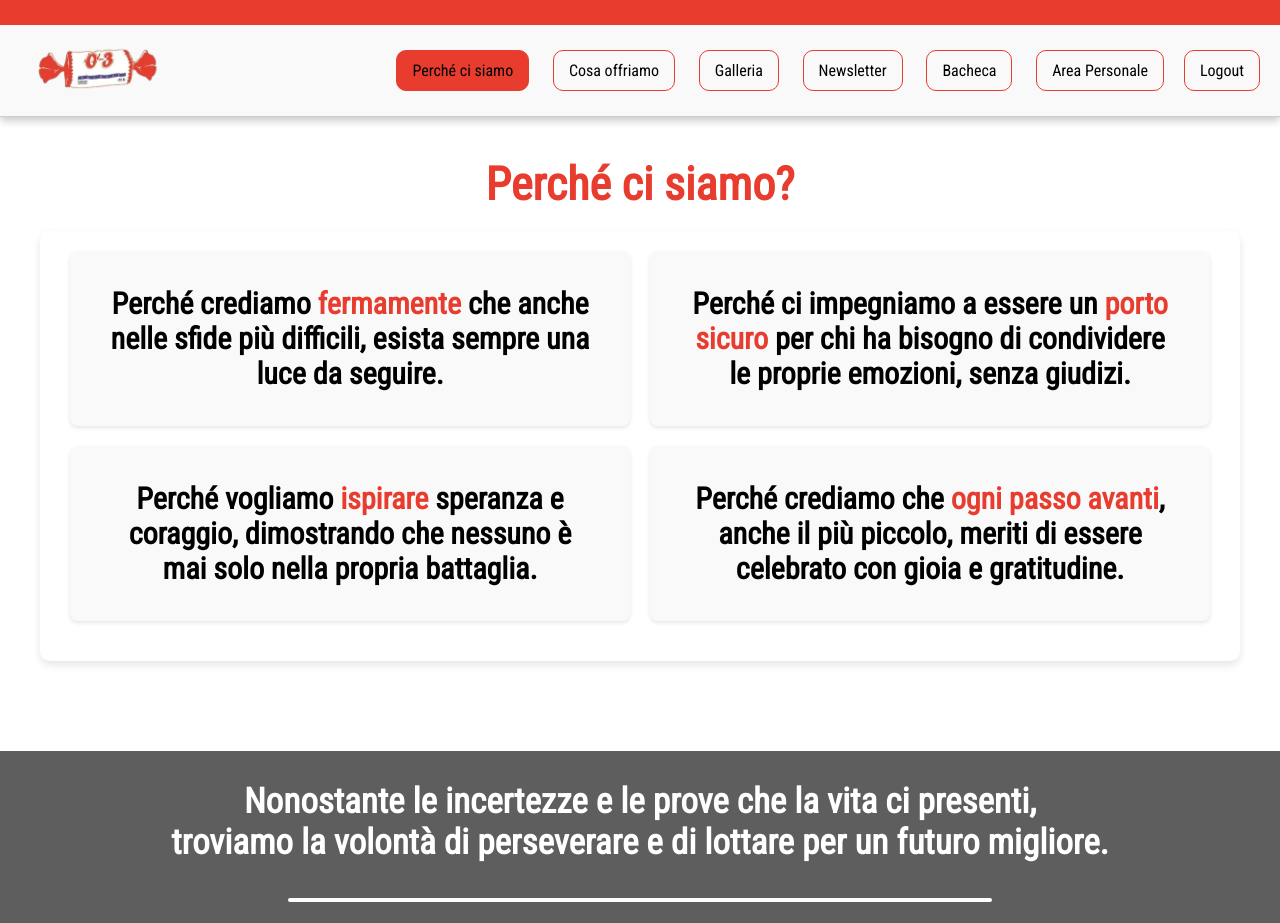
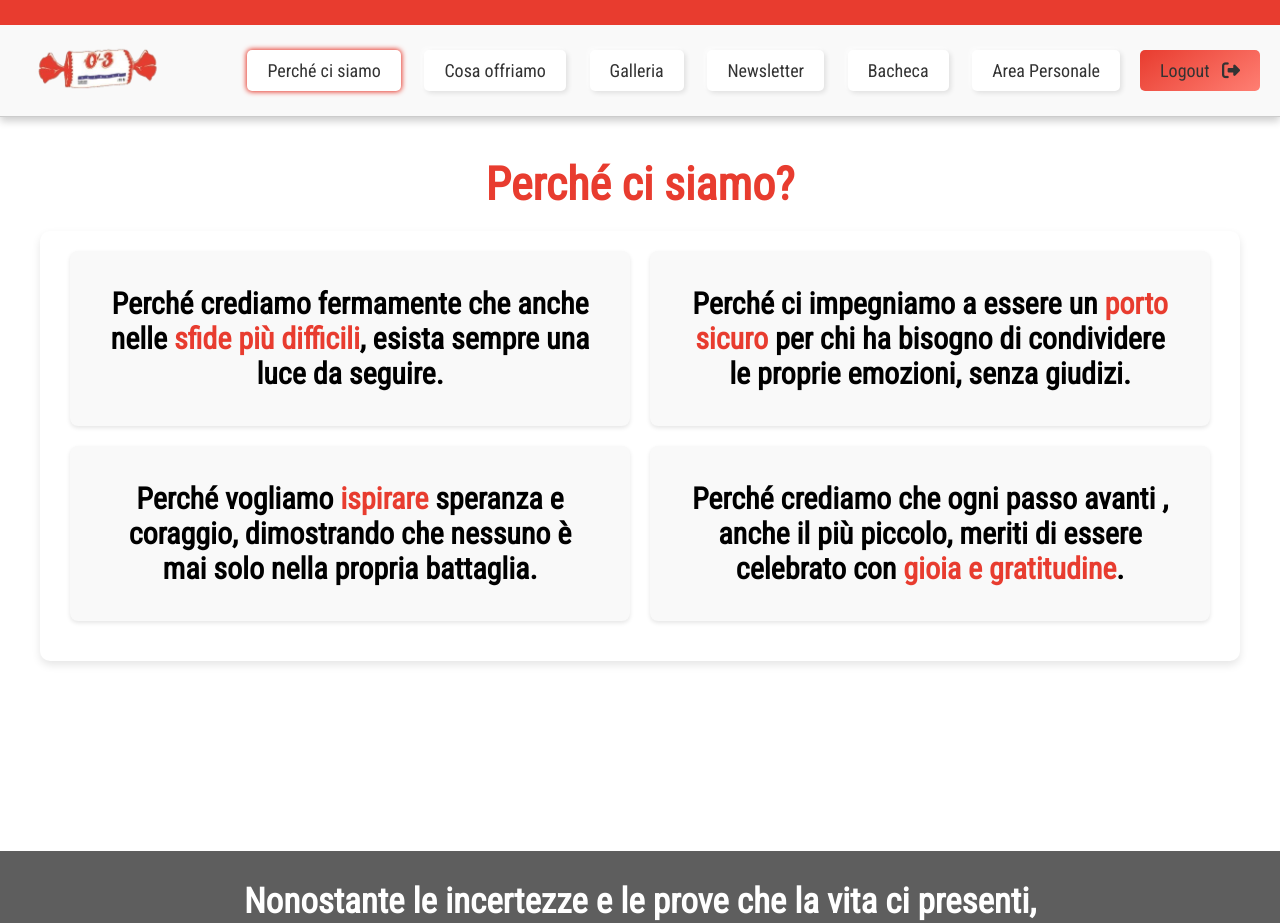
Before and after one commit to Antonio-Bellini/MATURITA-, a PHP site: page /about.php in a window 1280 px wide. Shown: the top 923 px of the page. Run offline with PHP 8.4, Linux system fonts and the light colour scheme; the visitor is signed in with stand-in values (Sample User, id 1); some libraries are stand-ins or nearby versions.

Commit message:
sistemato stile dei bottoni, ecc...

```diff
--- a/about.php
+++ b/about.php
@@ -35,7 +35,7 @@
         <div class="about__container_sub">
             <div class="about__container_sub__other">
                 <h2>
-                    Perché crediamo <span class="highlight">fermamente</span> che anche nelle sfide più difficili,
+                    Perché crediamo fermamente che anche nelle <span class="highlight">sfide più difficili</span>,
                     esista sempre una luce da seguire.
                 </h2>
             </div>
@@ -56,15 +56,13 @@
 
             <div class="about__container_sub__other">
                 <h2>
-                    Perché crediamo che <span class="highlight">ogni passo avanti</span>,
-                    anche il più piccolo, meriti di essere celebrato con gioia e gratitudine.
+                    Perché crediamo che ogni passo avanti , anche il più piccolo, meriti di
+                    essere celebrato con <span class="highlight">gioia e gratitudine</span>.
                 </h2>
             </div>
         </div>
     </div>
 
-    <?php
-        show_footer2();
-    ?>
+    <?php show_footer(); ?>
 </body>
 </html>
--- a/bacheca/bacheca.php
+++ b/bacheca/bacheca.php
@@ -42,7 +42,7 @@
         // ricerca di contenuti per range di date
         echo "<br><br>
             <section class='bacheca_newsletter__content'>
-                <h1>Bacheca dell'associazione</h1><br><br>
+                <h1 class='about__title'>Bacheca dell'associazione</h1><br><br>
                 <form id='form' action='" . htmlspecialchars($_SERVER["PHP_SELF"]) . "' method='POST'>
                     <h3>Ricerca dei contenuti in bacheca</h3>
                     <br><br>
--- a/newsletter/newsletter.php
+++ b/newsletter/newsletter.php
@@ -44,7 +44,7 @@
         // form per la ricerca di contenuti compresi in un range di date
         echo "<br><br>
                 <section class='bacheca_newsletter__content'>
-                    <h1>Newsletter dell'associazione</h1><br><br>
+                    <h1 class='about__title'>Newsletter dell'associazione</h1><br><br>
                     <form id='form' action='" . htmlspecialchars($_SERVER["PHP_SELF"]) . "' method='POST'>
                         <h3>Ricerca dei contenuti in newsletter</h3>
                         <br><br>
--- a/offer.php
+++ b/offer.php
@@ -36,7 +36,7 @@
 <body>
     <!-- Sezione delle immagini dei ragazzi -->
     <section class="association__gallery">
-        <h1 class="gallery__title">Cosa offre la nostra associazione</h1>
+        <h1 class="about__title">Cosa offriamo</h1>
 
         <div id="gallery_container" class="gallery__blocks">
             <?php
@@ -92,8 +92,6 @@
         </div>
     </div>
 
-    <?php
-        show_footer2();
-    ?>
+    <?php show_footer(); ?>
 </body>
 </html>
--- a/privacy.php
+++ b/privacy.php
@@ -34,8 +34,6 @@
     <br><br><br>
     <br><br><br>
     <br><br><br>
-    <?php
-    show_footer2();
-    ?>
+    <?php show_footer(); ?>
 </body>
 </html>
--- a/private/area_personale.php
+++ b/private/area_personale.php
@@ -40,7 +40,7 @@
                     welcome($connection, $_SESSION["username"]);
                     $_SESSION["is_president"] = true;
 
-                    echo "<br><br><h3>Cosa vuoi fare?</h3><br>";
+                    echo "<br><br><br><br><h2>Cosa vuoi fare?</h2><br>";
                     echo "  <section id='admin_btn'>
                                 <button class='btn' data-operation='view_assisted'>GESTIONE ASSISTITI</button>
                             </section><br><br>";
@@ -55,7 +55,7 @@
                     welcome($connection, $_SESSION["username"]);
                     $_SESSION["is_admin"] = true;
 
-                    echo "<br><br><h3>Cosa vuoi fare?</h3><br>";
+                    echo "<br><br><br><br><h2>Cosa vuoi fare?</h2><br>";
                     echo "  <section id='admin_btn'>
                                 <button class='btn' data-operation='view_user'>GESTIONE UTENTI</button>
                                 <button class='btn' data-operation='view_volunteer'>GESTIONE VOLONTARI</button>
@@ -74,7 +74,7 @@
                     welcome($connection, $_SESSION["username"]);
                     $_SESSION["is_terapist"] = true;
 
-                    echo "<br><br><h3>Cosa vuoi fare?</h3><br>";
+                    echo "<br><br><br><br><h2>Cosa vuoi fare?</h2><br>";
                     echo "  <section id='admin_btn'>
                                 <button class='btn' data-operation='view_assisted'>GESTIONE ASSISTITI</button>
                             </section><br><br>";
--- a/style/style.css
+++ b/style/style.css
@@ -71,18 +71,6 @@ nav {
 .nav_links ul li:first-child {
   margin-left: 0;
 }
-.nav_links ul li a {
-  color: black;
-  text-decoration: none;
-  font-size: 16px;
-  padding: 10px 15px;
-  border-radius: 10px;
-  border: 1px solid #E83C2F;
-  transition: background-color 0.3s ease;
-}
-.nav_links ul li a:hover {
-  background-color: #E83C2F;
-}
 nav img {
   width: 150px;
 }
@@ -92,27 +80,38 @@ nav img {
   display: inline-block;
   text-decoration: none;
   text-align: center;
-  color: black;
-  border: 1px solid #E83C2F;
+  color: #333;
   padding: 10px 20px;
-  border-radius: 3px;
+  border-radius: 5px;
   font-size: 18px;
-  background: transparent;
+  border: none;
+  background: #ffffff;
+  box-shadow: 2px 2px 5px rgba(0, 0, 0, 0.1), -2px -2px 5px rgba(255, 255, 255, 0.7);
   cursor: pointer;
-  transition: background-color 0.3s, color 0.3s, border-color 0.3s;
+  transition: background 0.3s, color 0.3s, box-shadow 0.3s;
 }
 .btn a {
   text-decoration: none;
   color: black;
 }
 .btn:hover {
-  background-color: #E83C2F;
-  color: #333;
+  background: #f0f0f0;
+  box-shadow: 2px 2px 5px #E83C2F;
 }
 
 /* bottone per mostrare la pagina selezionata */
-.btn_sel{
-  background: #E83C2F;
+.btn_sel {
+  display: inline-block;
+  text-decoration: none;
+  text-align: center;
+  color: #333;
+  padding: 10px 20px;
+  border-radius: 5px;
+  font-size: 18px;
+  background: #ffffff;
+  box-shadow: 0 0 5px 1px #E83C2F;
+  cursor: pointer;
+  transition: background 0.3s, color 0.3s, box-shadow 0.3s;
 }
 
 /* bottone che indica che non é cliccabile perche disabilitato */
@@ -127,11 +126,30 @@ nav img {
   cursor: not-allowed;
 }
 
+/* stile del bottone di logout */
+.btn_logout {
+  display: inline-block;
+  text-decoration: none;
+  text-align: center;
+  color: #333;
+  padding: 10px 20px;
+  border-radius: 5px;
+  font-size: 18px;
+  background: linear-gradient(145deg, #E83C2F, #FF7F73);
+  cursor: pointer;
+  transition: background 0.3s, color 0.3s, box-shadow 0.3s;
+}
+.btn_logout:hover {
+  background: linear-gradient(145deg, #E83C2F, #FF7F73);
+  box-shadow: 0 0 15px 4px #E83C2F;
+}
+
 /* contenitore bottoni funzionalitá admin */
 #admin_btn {
   display: flex;
   justify-content: center;
   flex-wrap: wrap;
+  margin-bottom: 70px;
 }
 #admin_btn .btn {
   margin: 5px;
@@ -153,7 +171,7 @@ nav img {
   align-items: center;
   justify-content: center;
   padding: 40px;
-  margin-bottom: 50px;
+  margin-bottom: 150px;
 }
 .about__title {
   font-size: 46px;
@@ -421,7 +439,8 @@ tr:nth-child(even) {
 /* pagina galleria foto dinamica */
 .association__gallery {
   text-align: center;
-  padding: 20px;
+  padding: 40px;
+  margin-bottom: 150px;
 }
 .gallery__blocks {
   display: flex;
--- a/util/command.php
+++ b/util/command.php
@@ -129,7 +129,7 @@
                                 <li><a href='../bacheca/bacheca.php'                class='btn' id= 'bacheca'>Bacheca             </a></li>
                                 <li><a href='../private/area_personale.php'         class='btn' id= 'personal'>Area Personale      </a></li>";
                                 if (isset($_SESSION["is_logged"]) && $_SESSION["is_logged"])
-                                    echo "<li><a href='../private/crud.php?operation=LOGOUT'  class='btn'>Logout</a></li>";
+                                    echo "<li><a href='../private/crud.php?operation=LOGOUT'  class='btn_logout'>Logout &nbsp;&nbsp;<i class='fa fa-sign-out' aria-hidden='true'></i></a></li>";
 
                                 echo "
                             </ul>
@@ -159,7 +159,7 @@
                                 <li><a href='bacheca/bacheca.php'                class='btn' id= 'bacheca'>Bacheca             </a></li>
                                 <li><a href='private/area_personale.php'         class='btn' id= 'personal'>Area Personale      </a></li>";
                                 if (isset($_SESSION["is_logged"]) && $_SESSION["is_logged"])
-                                    echo "<li><a href='../private/crud.php?operation=LOGOUT'  class='btn'>Logout</a></li>";
+                                    echo "<li><a href='private/crud.php?operation=LOGOUT'  class='btn_logout'>Logout &nbsp;&nbsp;<i class='fa fa-sign-out' aria-hidden='true'></i></a></li></a></li>";
 
                                 echo "
                             </ul>
@@ -320,7 +320,7 @@
 
         if ($result) {
             while ($row = ($result->fetch_assoc()))
-                echo "<br><h1>Benvenuto " . $row["nome"] . " " . $row["cognome"] . "</h1>";
+                echo "<br><br><h1>Benvenuto " . $row["nome"] . " " . $row["cognome"] . "</h1>";
         }
     }
 
```
Also changed, not shown: image/gallery.php (+2 -11 lines).
